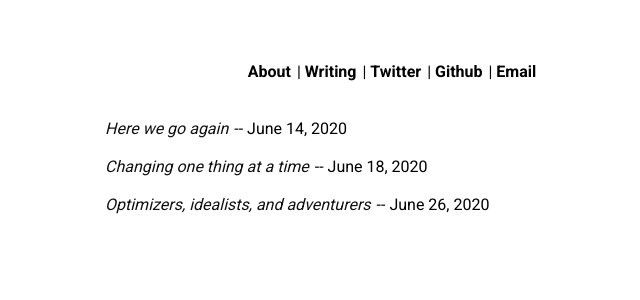
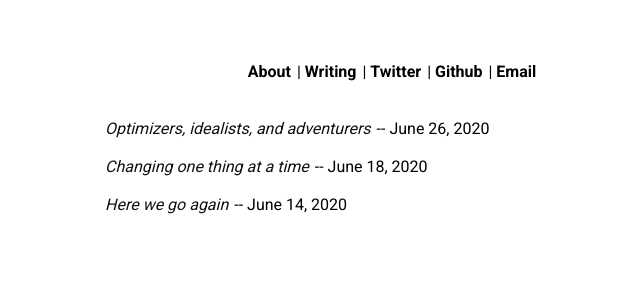
Before and after one commit to lsankar4033/lsankar.xyz, a Vue app: page /#/writing in a window 1280 px wide. Shown: the top 300 px of the page, without its empty margins (247-887 px from the left). Built offline with nearby package versions, Linux system fonts and the light colour scheme.

Commit message:
Invert post order

```diff
--- a/src/views/Writing.vue
+++ b/src/views/Writing.vue
@@ -1,9 +1,10 @@
 <template>
   <div id="writing">
     <br />
-
-    <router-link to="/here-we-go-again">Here we go again</router-link> -- June
-    14, 2020
+    <router-link to="/optimizers-idealists-and-adventurers"
+      >Optimizers, idealists, and adventurers</router-link
+    >
+    -- June 26, 2020
 
     <br />
     <br />
@@ -16,10 +17,8 @@
     <br />
     <br />
 
-    <router-link to="/optimizers-idealists-and-adventurers"
-      >Optimizers, idealists, and adventurers</router-link
-    >
-    -- June 26, 2020
+    <router-link to="/here-we-go-again">Here we go again</router-link> -- June
+    14, 2020
   </div>
 </template>
 
```
